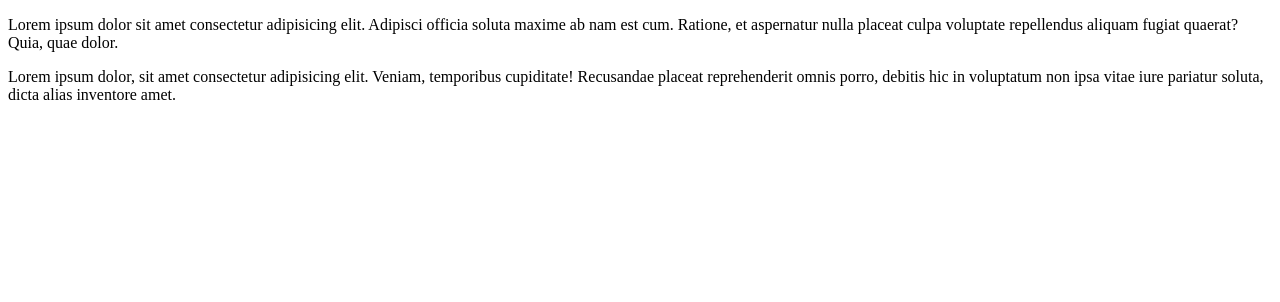
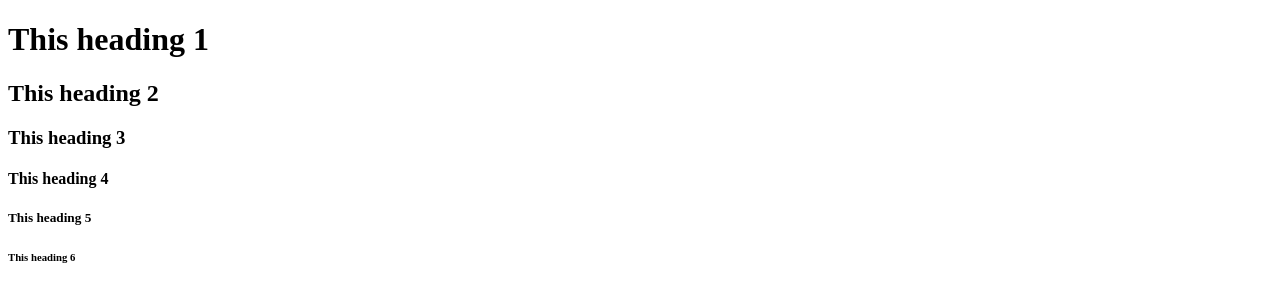
Before and after one commit to VISHAl-YAD/WevDevelopment, a plain HTML site: page html-boilerplate/index.html in a window 1280 px wide. Drawn offline with Linux system fonts and the light colour scheme.

Commit message:
Working with Text | (h> Heading Tag

```diff
--- a/html-boilerplate/index.html
+++ b/html-boilerplate/index.html
@@ -6,10 +6,13 @@
         <title>My First Webpage</title>
     </head>
     <body>
-        <p>Lorem ipsum dolor sit amet consectetur adipisicing elit. Adipisci officia soluta maxime ab nam est cum. Ratione, et aspernatur nulla placeat culpa voluptate repellendus aliquam fugiat quaerat? Quia, quae dolor.</p>
-
-        <p>Lorem ipsum dolor, sit amet consectetur adipisicing elit. Veniam, temporibus cupiditate! Recusandae placeat reprehenderit omnis porro, debitis hic in voluptatum non ipsa vitae iure pariatur soluta, dicta alias inventore amet.</p>
-
+        <!-- HEADING Tags <h> -->
+            <h1>This heading 1</h1>
+            <h2>This heading 2</h1>
+            <h3>This heading 3</h1>
+            <h4>This heading 4</h1>
+            <h5>This heading 5</h1>
+            <h6>This heading 6</h1>
     </body>
 
 </html>
```
